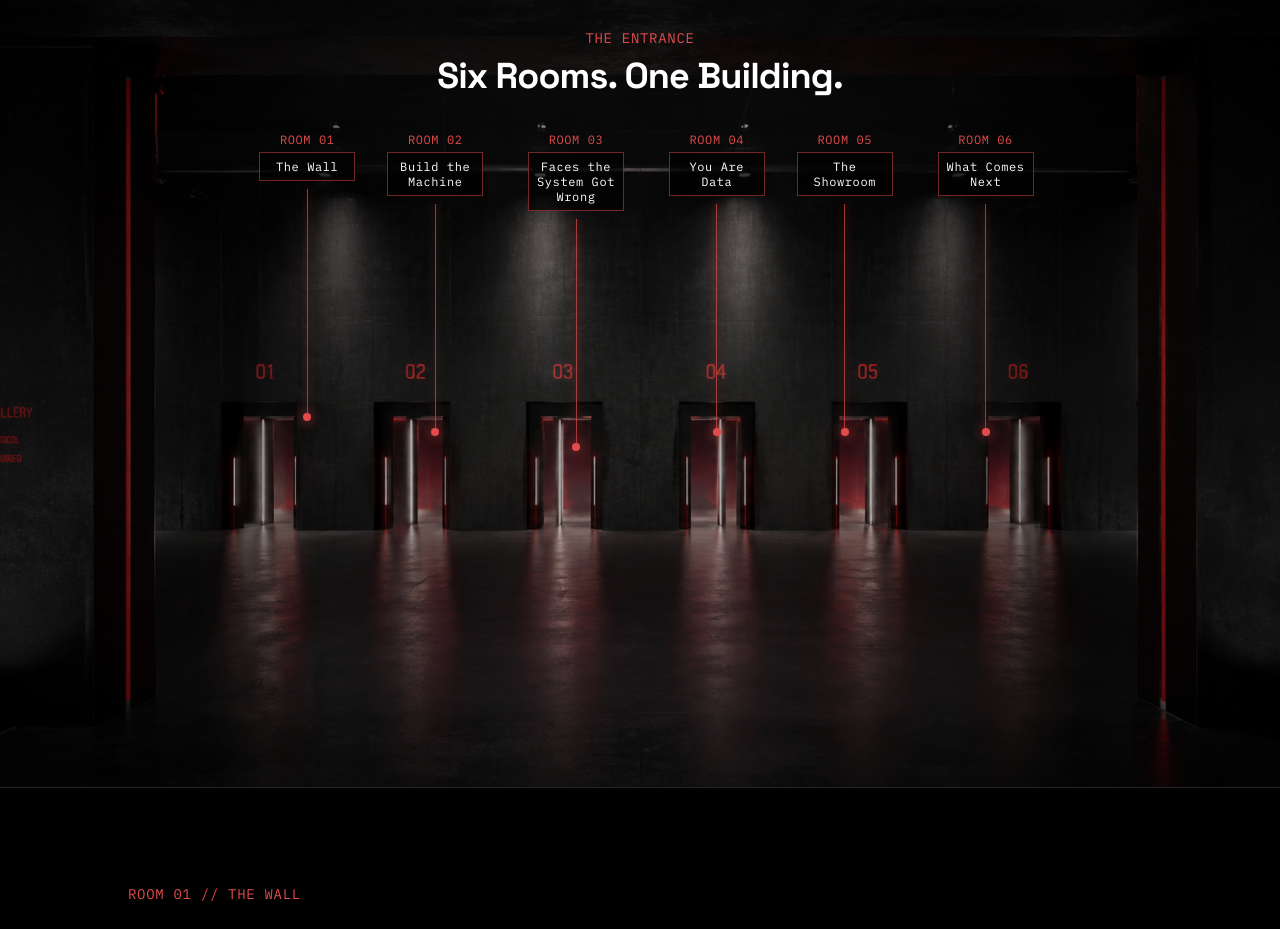
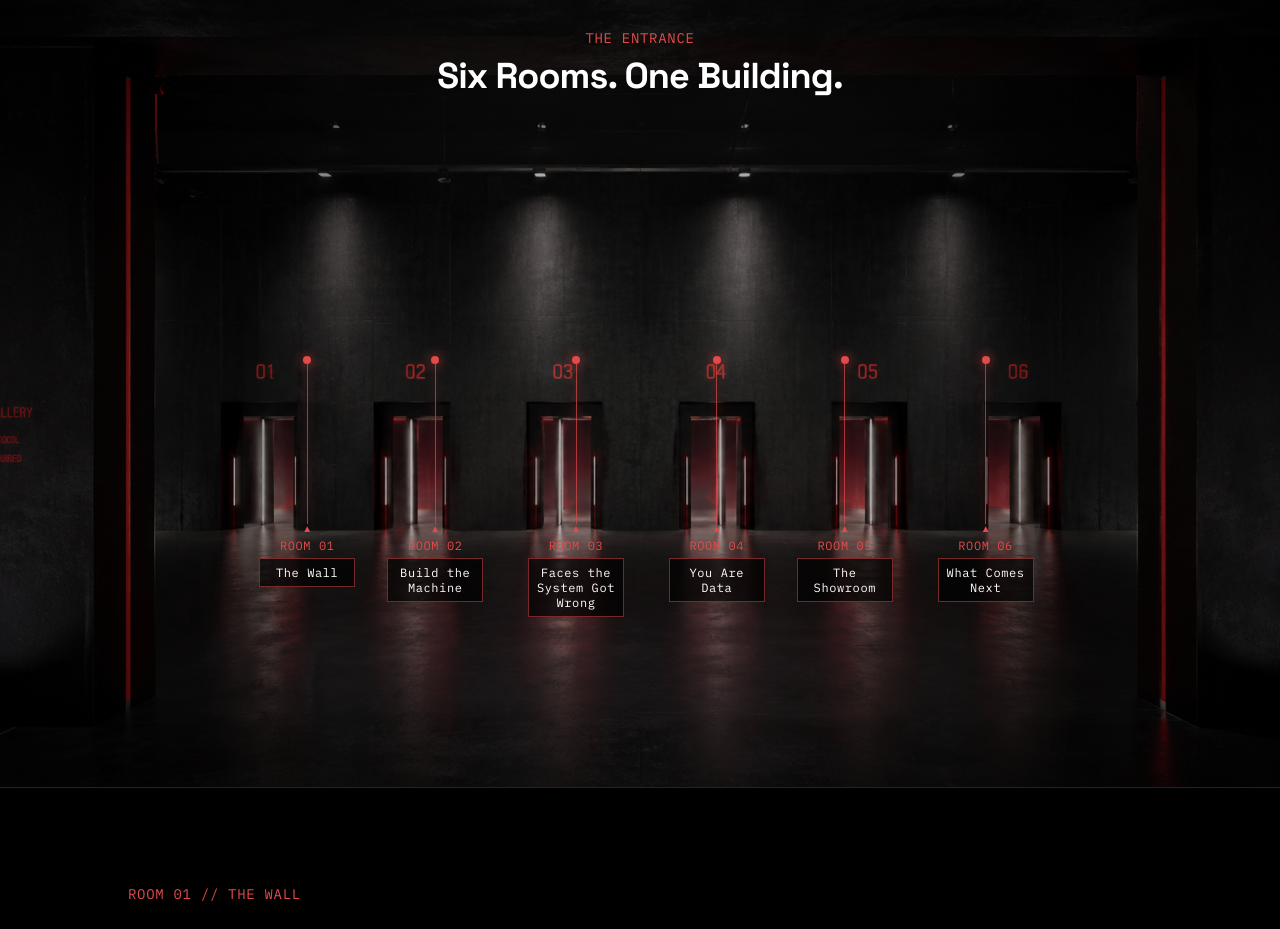
Before and after one commit to huzaifamujahid071-beep/Bias, a React (Vite) app: page / in a window 1280 px wide. Shown: the part 1740-2669 px from the top of the page. Built offline with nearby package versions, Linux system fonts and the light colour scheme.

Commit message:
Update Exhibition.tsx

```diff
--- a/src/pages/Exhibition.tsx
+++ b/src/pages/Exhibition.tsx
@@ -257,24 +257,50 @@ function Section0Entrance() {
         </h2>
       </motion.div>
 
-      {/* Pointers — each points down from a label to its doorway. Positions match
-          the six evenly-spaced numbered archways (01–06, left to right) in the
-          generated entrance image. Labels use a fixed width so longer room names
-          wrap onto a second line instead of stretching into neighboring labels. */}
+      {/* Pointers — each dot sits right at its doorway (no line crosses the room
+          number text above it). A line grows upward from a label positioned
+          below the door, ending at the dot, so it visually points up at the room. */}
       {ENTRANCE_ROOMS.map((room, i) => (
         <div
           key={room.number}
           className="absolute z-20 flex flex-col items-center"
-          style={{ left: `${room.left}%`, top: "18%", transform: "translateX(-50%)" }}
+          style={{ left: `${room.left}%`, top: "46%", transform: "translateX(-50%)" }}
         >
+          {/* Dot marking the doorway */}
+          <motion.div
+            initial={{ scale: 0, opacity: 0 }}
+            animate={isInView ? { scale: 1, opacity: 1 } : {}}
+            transition={{ duration: 0.4, delay: 1.3 + i * 0.15 }}
+            className="w-2 h-2 rounded-full bg-primary shadow-[0_0_12px_rgba(226,75,74,0.9)] mb-0"
+          />
+
+          {/* Line that grows upward from the label toward the doorway dot */}
+          <motion.div
+            initial={{ scaleY: 0 }}
+            animate={isInView ? { scaleY: 1 } : {}}
+            transition={{ duration: 0.8, delay: 0.5 + i * 0.15, ease: "easeOut" }}
+            style={{ height: "20vh", transformOrigin: "bottom" }}
+            className="w-px bg-primary/70 shadow-[0_0_8px_rgba(226,75,74,0.6)]"
+          />
+
+          {/* Small upward-pointing indicator right above the label */}
+          <motion.span
+            initial={{ opacity: 0 }}
+            animate={isInView ? { opacity: 1 } : {}}
+            transition={{ duration: 0.4, delay: 1.1 + i * 0.15 }}
+            className="text-primary text-[10px] leading-none mb-1"
+          >
+            ▲
+          </motion.span>
+
           {/* Label — fixed width, clickable, scrolls to the room section */}
           <motion.button
             data-testid={`button-goto-${room.targetId}`}
             onClick={() => scrollToRoom(room.targetId)}
-            initial={{ opacity: 0, y: -10 }}
+            initial={{ opacity: 0, y: 10 }}
             animate={isInView ? { opacity: 1, y: 0 } : {}}
-            transition={{ duration: 0.5, delay: 0.4 + i * 0.15 }}
-            className="flex flex-col items-center mb-2 w-20 md:w-24 group cursor-pointer"
+            transition={{ duration: 0.5, delay: 0.3 + i * 0.15 }}
+            className="flex flex-col items-center w-20 md:w-24 group cursor-pointer"
           >
             <span className="terminal-text text-primary text-[10px] md:text-xs tracking-widest">
               ROOM {room.number}
@@ -283,22 +309,6 @@ function Section0Entrance() {
               {room.label}
             </span>
           </motion.button>
-
-          {/* Line that "draws" downward to the doorway */}
-          <motion.div
-            initial={{ height: 0 }}
-            animate={isInView ? { height: "28vh" } : {}}
-            transition={{ duration: 0.9, delay: 0.6 + i * 0.15, ease: "easeOut" }}
-            className="w-px bg-primary/70 shadow-[0_0_8px_rgba(226,75,74,0.6)]"
-          />
-
-          {/* Dot marking the doorway */}
-          <motion.div
-            initial={{ scale: 0, opacity: 0 }}
-            animate={isInView ? { scale: 1, opacity: 1 } : {}}
-            transition={{ duration: 0.4, delay: 1.5 + i * 0.15 }}
-            className="w-2 h-2 rounded-full bg-primary shadow-[0_0_12px_rgba(226,75,74,0.9)]"
-          />
         </div>
       ))}
 
```
